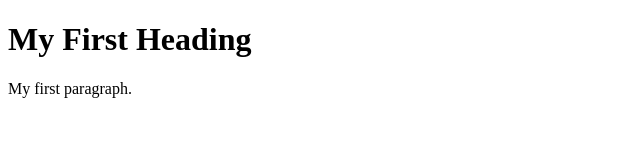
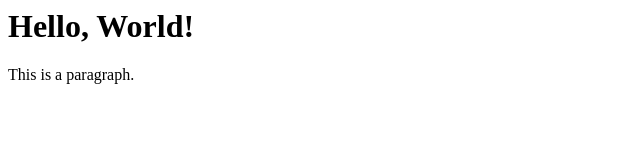
Before and after one commit to C0A20168/sample, a plain HTML site: page index.html in a window 1280 px wide. Shown: the whole page, without its empty margins (0-640 px from the left). Drawn offline with Linux system fonts and the light colour scheme.

Commit message:
Update index.html

```diff
--- a/index.html
+++ b/index.html
@@ -1,7 +1,11 @@
-<!DOCTYPE html>
 <html>
-<body>
-<h1>My First Heading</h1>
-<p>My first paragraph.</p>
-</body>
+  <head>
+    <title>My First Web App</title>
+    <link href='style.css'
+     rel='stylesheet' type='text/css'>
+  </head>
+  <body>
+    <h1>Hello, World!</h1>
+    <p>This is a paragraph.</p>
+  </body>
 </html>
```
